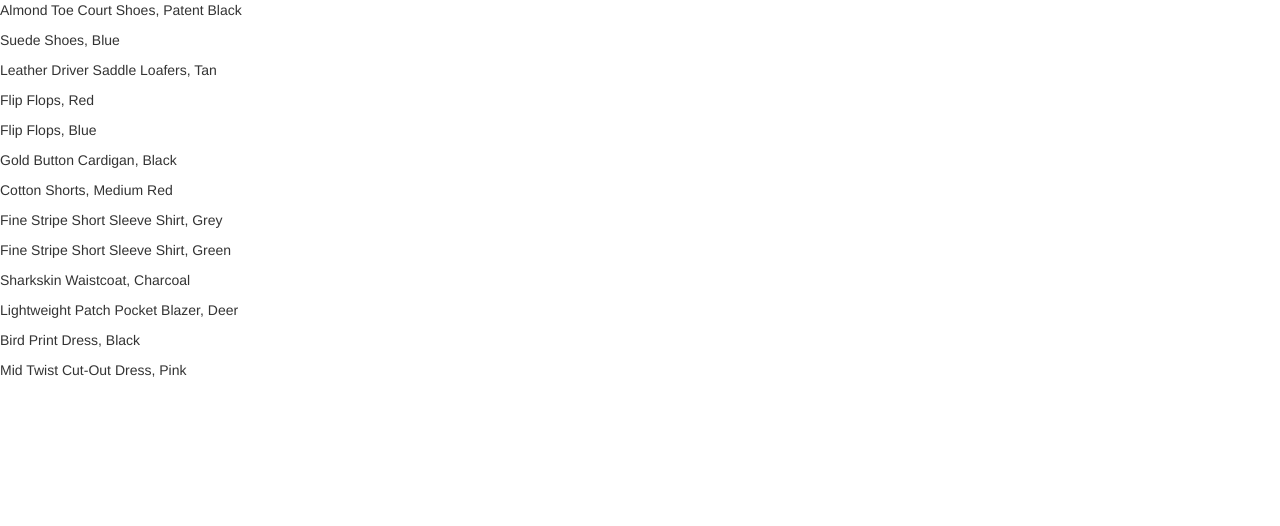
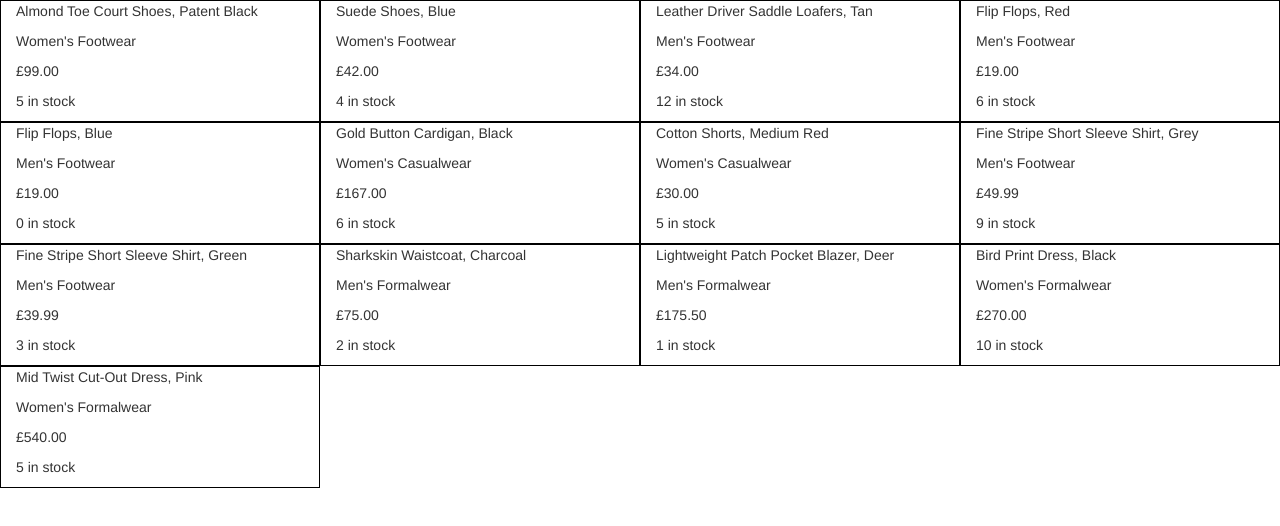
Before and after one commit to natstar93/clothing_shop, a website: page index.html in a window 1280 px wide. Drawn offline with nearby package versions, Linux system fonts and the light colour scheme; some packages are replaced by stand-ins of ours.

Commit message:
Added product info

```diff
--- /dev/null
+++ b/css/main.css
@@ -0,0 +1,3 @@
+.product-container {
+  border: 1px solid #000000;
+}
--- a/index.html
+++ b/index.html
@@ -9,13 +9,25 @@
     <script src="bower_components/angular-resource/angular-resource.js"></script>
     <script src="js/app.js"></script>
     <script src="js/clothingShopController.js"></script>
+    <link rel="stylesheet" type="text/css" href="css/main.css">
   </head>
 
-  <body ng-controller='ClothingShopProductsController as productsCtrl'>
+  <body ng-controller="ClothingShopProductsController as productsCtrl">
     <div>
-      <p ng-repeat="product in productsCtrl.products">
-      {{product.name}}
-      </p>
+      <div class="col-md-3 col-sm-6 product-container" ng-repeat="product in productsCtrl.products">
+        <p class="product-name">
+          {{ product.name }}
+        </p>
+        <p class="product-category">
+          {{ product.category }}
+        </p>
+        <p class="product-price">
+          £{{ product.price.toFixed(2) }}
+        </p>
+        <p class="product-stock">
+          {{ product.quantity }} in stock
+        </p>
+      </div>
     </div>
   </body>
 </html>
```
Also changed, not shown: test/e2e/clothingShopFeature.js (+9 -2 lines).
